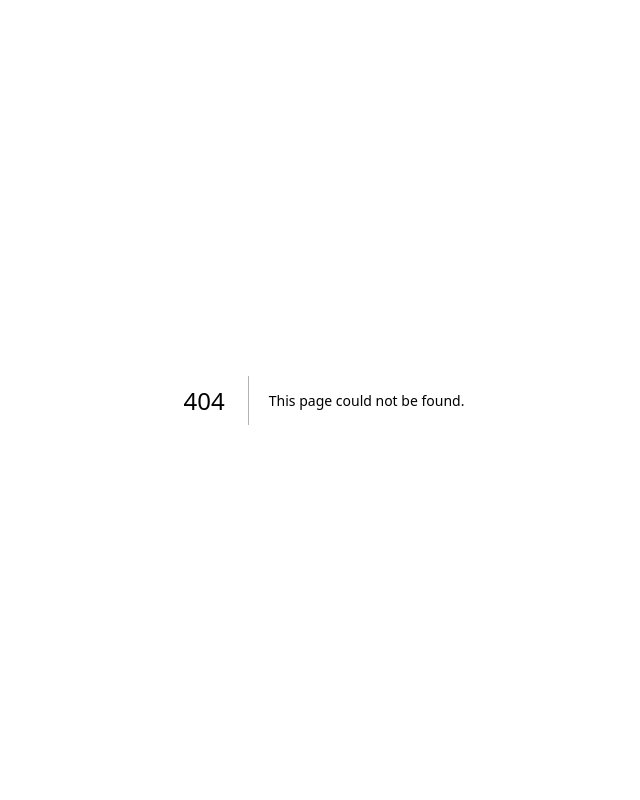
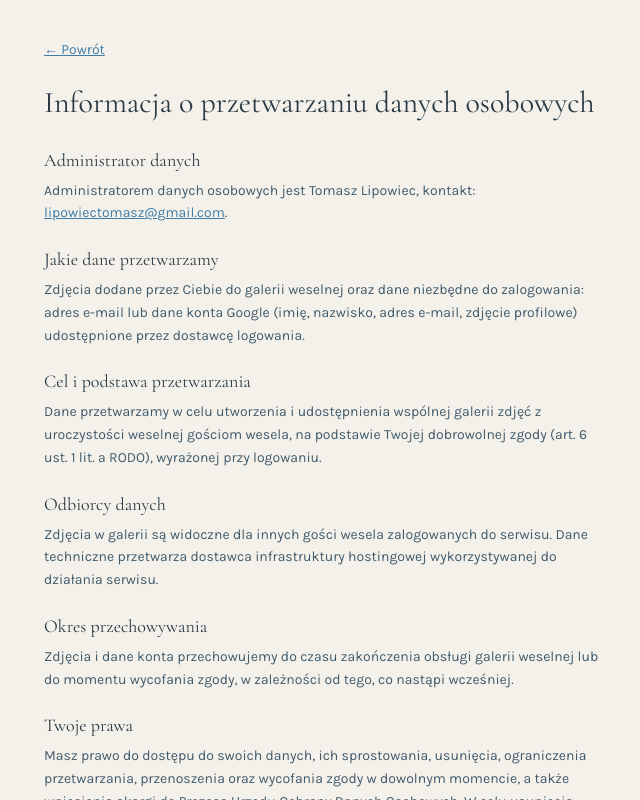
Before and after one commit to lipowiectomasz/wedding-gallery, a Next.js app in the folder frontend/: page /rodo in a window 1280 px wide. Before the commit this address had no page. Shown: the whole page, without its empty margins (316-956 px from the left). Built offline with nearby package versions, Linux system fonts and the light colour scheme.

Commit message:
feat: block search indexing, add RODO page, and force light color-scheme via viewport meta

```diff
--- a/frontend/app/layout.tsx
+++ b/frontend/app/layout.tsx
@@ -1,4 +1,4 @@
-import type { Metadata } from 'next';
+import type { Metadata, Viewport } from 'next';
 import { Cormorant_Garamond, Karla } from 'next/font/google';
 import './globals.css';
 
@@ -17,6 +17,21 @@ const karla = Karla({
 export const metadata: Metadata = {
   title: 'Galeria weselna',
   description: 'Zrób zdjęcie i dodaj je do wspólnej galerii.',
+  robots: {
+    index: false,
+    follow: false,
+    nocache: true,
+    googleBot: {
+      index: false,
+      follow: false,
+      noimageindex: true,
+    },
+  },
+};
+
+export const viewport: Viewport = {
+  colorScheme: 'light',
+  themeColor: '#f4f1ea',
 };
 
 export default function RootLayout({
--- a/frontend/app/page.tsx
+++ b/frontend/app/page.tsx
@@ -2,6 +2,7 @@
 
 import { useEffect, useState } from 'react';
 import { useRouter } from 'next/navigation';
+import Link from 'next/link';
 import { FloralDecoration } from '@/components/floral-decoration';
 import { PrimaryButton } from '@/components/primary-button';
 import { buildAuthCallbackUrl, buildAuthFailureUrl } from '@/lib/auth-callback-url';
@@ -78,7 +79,13 @@ export default function HomePage() {
           />
           <span className="text-xs leading-relaxed text-[#4a6373]">
             Zgadzam się na publikację moich zdjęć w galerii wesela.{' '}
-            <span className="text-accent-dark underline">Szczegóły i RODO</span>
+            <Link
+              href="/rodo"
+              onClick={(event) => event.stopPropagation()}
+              className="text-accent-dark underline"
+            >
+              Szczegóły i RODO
+            </Link>
           </span>
         </label>
 
--- /dev/null
+++ b/frontend/app/robots.ts
@@ -0,0 +1,10 @@
+import type { MetadataRoute } from 'next';
+
+export default function robots(): MetadataRoute.Robots {
+  return {
+    rules: {
+      userAgent: '*',
+      disallow: '/',
+    },
+  };
+}
--- /dev/null
+++ b/frontend/app/rodo/page.tsx
@@ -0,0 +1,80 @@
+import Link from 'next/link';
+
+export default function RodoPage() {
+  return (
+    <main className="flex flex-1 flex-col overflow-y-auto px-6.5 py-10">
+      <div className="mx-auto flex w-full max-w-[560px] flex-col gap-6">
+        <Link href="/" className="text-sm text-accent-dark underline">
+          &larr; Powrót
+        </Link>
+
+        <h1 className="font-heading text-3xl leading-tight">
+          Informacja o przetwarzaniu danych osobowych
+        </h1>
+
+        <div className="flex flex-col gap-5 text-sm leading-relaxed text-ink-soft">
+          <section className="flex flex-col gap-1.5">
+            <h2 className="font-heading text-lg text-ink">Administrator danych</h2>
+            <p>
+              Administratorem danych osobowych jest Tomasz Lipowiec, kontakt:{' '}
+              <a href="mailto:lipowiectomasz@gmail.com" className="text-accent-dark underline">
+                lipowiectomasz@gmail.com
+              </a>
+              .
+            </p>
+          </section>
+
+          <section className="flex flex-col gap-1.5">
+            <h2 className="font-heading text-lg text-ink">Jakie dane przetwarzamy</h2>
+            <p>
+              Zdjęcia dodane przez Ciebie do galerii weselnej oraz dane niezbędne do
+              zalogowania: adres e-mail lub dane konta Google (imię, nazwisko, adres e-mail,
+              zdjęcie profilowe) udostępnione przez dostawcę logowania.
+            </p>
+          </section>
+
+          <section className="flex flex-col gap-1.5">
+            <h2 className="font-heading text-lg text-ink">Cel i podstawa przetwarzania</h2>
+            <p>
+              Dane przetwarzamy w celu utworzenia i udostępnienia wspólnej galerii zdjęć z
+              uroczystości weselnej gościom wesela, na podstawie Twojej dobrowolnej zgody
+              (art. 6 ust. 1 lit. a RODO), wyrażonej przy logowaniu.
+            </p>
+          </section>
+
+          <section className="flex flex-col gap-1.5">
+            <h2 className="font-heading text-lg text-ink">Odbiorcy danych</h2>
+            <p>
+              Zdjęcia w galerii są widoczne dla innych gości wesela zalogowanych do serwisu.
+              Dane techniczne przetwarza dostawca infrastruktury hostingowej wykorzystywanej do
+              działania serwisu.
+            </p>
+          </section>
+
+          <section className="flex flex-col gap-1.5">
+            <h2 className="font-heading text-lg text-ink">Okres przechowywania</h2>
+            <p>
+              Zdjęcia i dane konta przechowujemy do czasu zakończenia obsługi galerii
+              weselnej lub do momentu wycofania zgody, w zależności od tego, co nastąpi
+              wcześniej.
+            </p>
+          </section>
+
+          <section className="flex flex-col gap-1.5">
+            <h2 className="font-heading text-lg text-ink">Twoje prawa</h2>
+            <p>
+              Masz prawo do dostępu do swoich danych, ich sprostowania, usunięcia,
+              ograniczenia przetwarzania, przenoszenia oraz wycofania zgody w dowolnym
+              momencie, a także wniesienia skargi do Prezesa Urzędu Ochrony Danych
+              Osobowych. W celu usunięcia zdjęć lub konta skontaktuj się pod adresem{' '}
+              <a href="mailto:lipowiectomasz@gmail.com" className="text-accent-dark underline">
+                lipowiectomasz@gmail.com
+              </a>
+              .
+            </p>
+          </section>
+        </div>
+      </div>
+    </main>
+  );
+}
--- a/frontend/next.config.ts
+++ b/frontend/next.config.ts
@@ -2,6 +2,19 @@ import type { NextConfig } from 'next';
 
 const nextConfig: NextConfig = {
   output: 'standalone',
+  async headers() {
+    return [
+      {
+        source: '/:path*',
+        headers: [
+          {
+            key: 'X-Robots-Tag',
+            value: 'noindex, nofollow, noarchive, nosnippet',
+          },
+        ],
+      },
+    ];
+  },
 };
 
 export default nextConfig;
```
